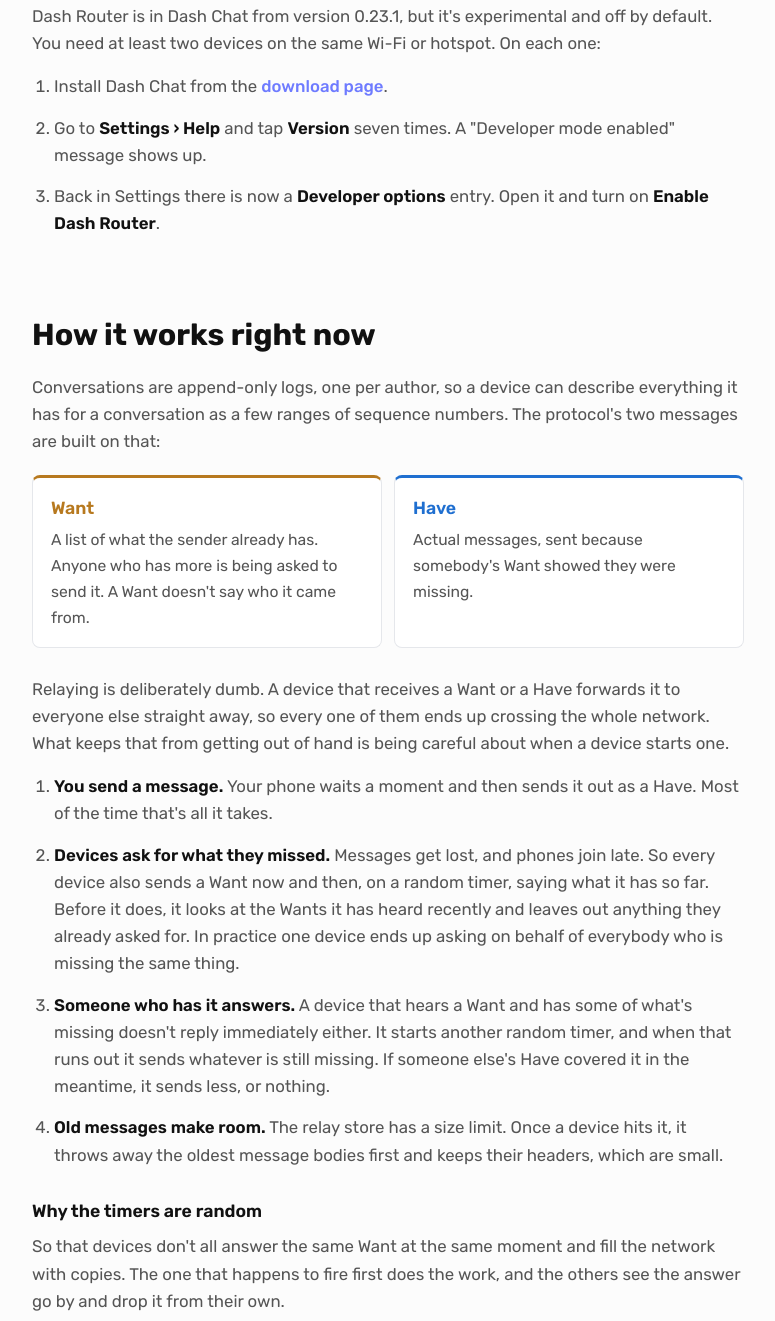
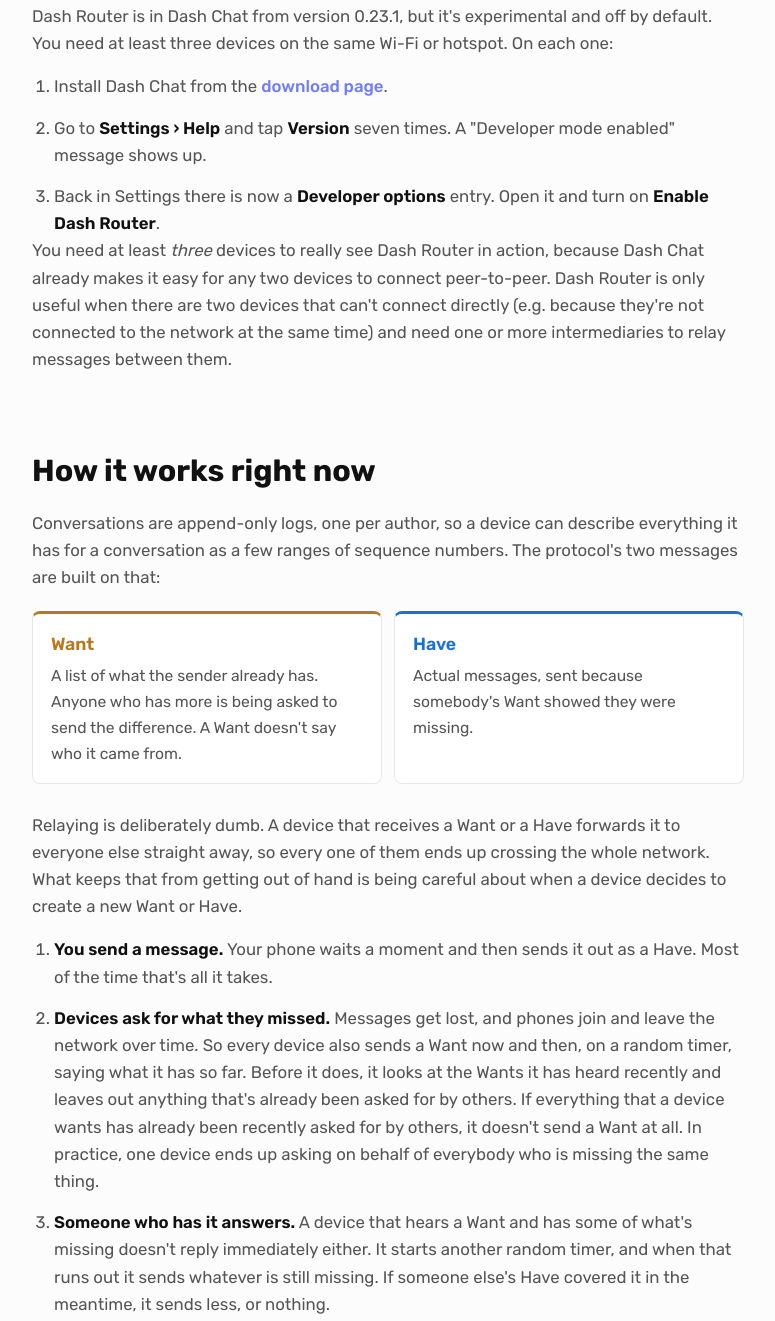
Before and after one commit to dash-chat/dash-router, a plain HTML site: page site/index.html in a window 1280 px wide. Shown: the part 1823-3144 px from the top of the page, without its empty margins (252-1027 px from the left). Drawn offline with Linux system fonts and the light colour scheme.

Commit message:
Minor site updates

```diff
--- a/site/index.html
+++ b/site/index.html
@@ -390,7 +390,7 @@
           <h3>Try it yourself</h3>
           <p>
             Dash Router is in Dash Chat from version 0.23.1, but it's experimental and off by
-            default. You need at least two devices on the same Wi-Fi or hotspot. On each one:
+            default. You need at least three devices on the same Wi-Fi or hotspot. On each one:
           </p>
           <ol class="steps">
             <li>Install Dash Chat from the <a href="https://dashchat.org/download">download page</a>.</li>
@@ -403,6 +403,13 @@
               and turn on <strong>Enable Dash Router</strong>.
             </li>
           </ol>
+
+          <p>
+            You need at least <em>three</em> devices to really see Dash Router in action, because Dash Chat
+            already makes it easy for any two devices to connect peer-to-peer. Dash Router is only useful when
+            there are two devices that can't connect directly (e.g. because they're not connected to the network at the same time)
+            and need one or more intermediaries to relay messages between them.
+          </p>
         </div>
       </section>
 
@@ -418,7 +425,7 @@
           <div class="messages">
             <div class="message want">
               <b class="want-text">Want</b>
-              <span>A list of what the sender already has. Anyone who has more is being asked to send it. A Want doesn't say who it came from.</span>
+              <span>A list of what the sender already has. Anyone who has more is being asked to send the difference. A Want doesn't say who it came from.</span>
             </div>
             <div class="message have">
               <b class="have-text">Have</b>
@@ -429,8 +436,8 @@
           <p>
             Relaying is deliberately dumb. A device that receives a Want or a Have forwards it to
             everyone else straight away, so every one of them ends up crossing the whole network.
-            What keeps that from getting out of hand is being careful about when a device starts
-            one.
+            What keeps that from getting out of hand is being careful about when a device decides
+            to create a new Want or Have.
           </p>
           <ol class="steps">
             <li>
@@ -439,10 +446,11 @@
             </li>
             <li>
               <strong>Devices ask for what they missed.</strong> Messages get lost, and phones
-              join late. So every device also sends a Want now and then, on a random timer, saying
+              join and leave the network over time. So every device also sends a Want now and then, on a random timer, saying
               what it has so far. Before it does, it looks at the Wants it has heard recently and
-              leaves out anything they already asked for. In practice one device ends up asking on
-              behalf of everybody who is missing the same thing.
+              leaves out anything that's already been asked for by others.
+              If everything that a device wants has already been recently asked for by others, it doesn't send a Want at all.
+              In practice, one device ends up asking on behalf of everybody who is missing the same thing.
             </li>
             <li>
               <strong>Someone who has it answers.</strong> A device that hears a Want and has some
@@ -460,7 +468,7 @@
           <h3>Why the timers are random</h3>
           <p>
             So that devices don't all answer the same Want at the same moment and fill the network
-            with copies. The one that happens to fire first does the work, and the others see the
+            with copies. The one that happens to fire first does the work, and most or all of the others see the
             answer go by and drop it from their own.
           </p>
           <p>
```
